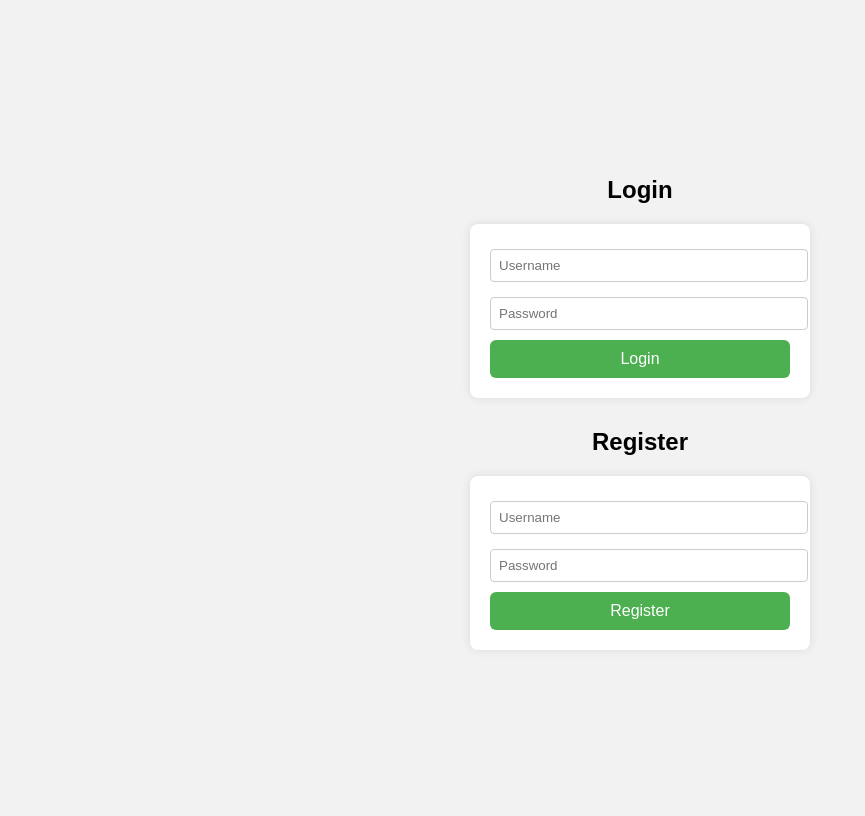
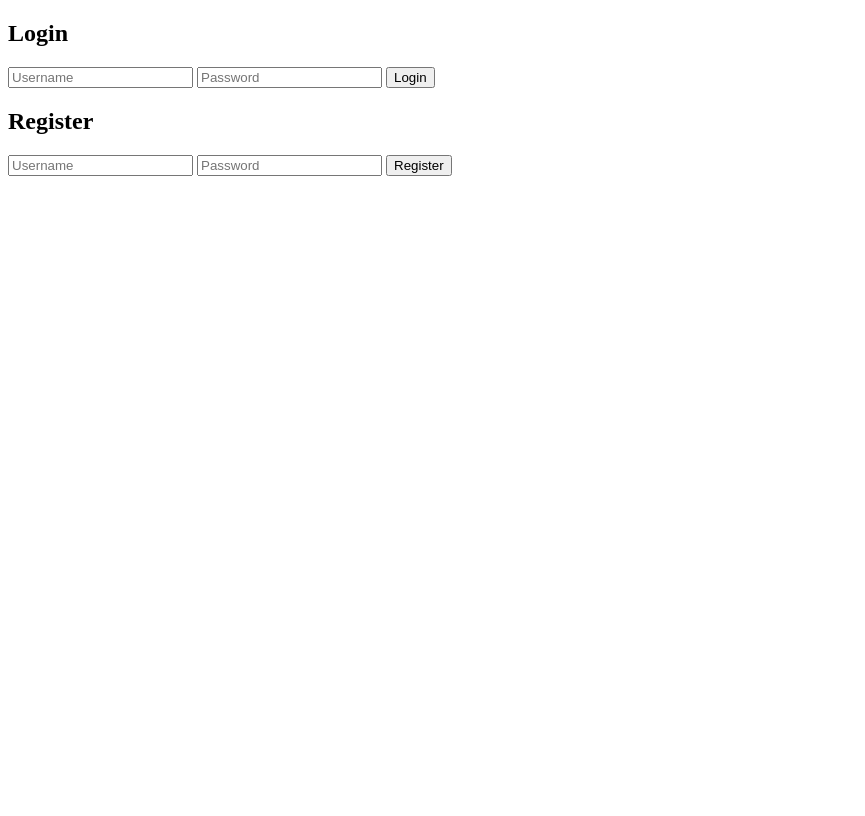
Before and after one commit to testing-website-5623/testing_website_render, a Flask app: page / in a window 1280 px wide. Shown: the whole page, without its empty margins (0-865 px from the left). After the commit the page ends 176 px from the top, so only its background shows below. Run offline with Flask 3, Linux system fonts and the light colour scheme; some libraries are stand-ins or nearby versions.

Commit message:
back to sqllite3

```diff
--- a/app.py
+++ b/app.py
@@ -1,18 +1,28 @@
 from flask import Flask, render_template, request, redirect, session
-import psycopg2
-from psycopg2.extras import RealDictCursor
+import sqlite3
 from werkzeug.security import generate_password_hash, check_password_hash
 import os
 
 app = Flask(__name__)
-app.secret_key = "secret123"  # for session management
+app.secret_key = "secret123"  # For session management
 
-# PostgreSQL connection from environment variable
-DATABASE_URL = os.environ.get("DATABASE_URL")
+DB_PATH = "users.db"
 
-def get_db():
-    conn = psycopg2.connect(DATABASE_URL, cursor_factory=RealDictCursor)
-    return conn
+# Initialize database if not exists
+def init_db():
+    conn = sqlite3.connect(DB_PATH)
+    cur = conn.cursor()
+    cur.execute("""
+        CREATE TABLE IF NOT EXISTS users (
+            id INTEGER PRIMARY KEY AUTOINCREMENT,
+            username TEXT UNIQUE NOT NULL,
+            password TEXT NOT NULL
+        )
+    """)
+    conn.commit()
+    conn.close()
+
+init_db()
 
 @app.route("/", methods=["GET", "POST"])
 def login():
@@ -20,13 +30,13 @@ def login():
         username = request.form["username"]
         password = request.form["password"]
 
-        conn = get_db()
+        conn = sqlite3.connect(DB_PATH)
         cur = conn.cursor()
-        cur.execute("SELECT * FROM users WHERE username=%s", (username,))
+        cur.execute("SELECT * FROM users WHERE username=?", (username,))
         user = cur.fetchone()
         conn.close()
 
-        if user and check_password_hash(user["password"], password):
+        if user and check_password_hash(user[2], password):
             session["user"] = username
             return redirect("/dashboard")
 
@@ -39,17 +49,16 @@ def register():
     hashed = generate_password_hash(password)
 
     try:
-        conn = get_db()
+        conn = sqlite3.connect(DB_PATH)
         cur = conn.cursor()
         cur.execute(
-            "INSERT INTO users (username, password) VALUES (%s, %s)",
+            "INSERT INTO users (username, password) VALUES (?, ?)",
             (username, hashed)
         )
         conn.commit()
         conn.close()
     except Exception as e:
         print("Error:", e)
-        # Could add flash message here
 
     return redirect("/")
 
@@ -60,4 +69,4 @@ def dashboard():
     return render_template("dashboard.html", username=session["user"])
 
 if __name__ == "__main__":
-    app.run()
+    app.run(host="0.0.0.0", port=5000)
--- a/requirements.txt
+++ b/requirements.txt
@@ -1,4 +1,2 @@
 Flask
-psycopg2-binary
-gunicorn
 Werkzeug
--- a/templates/dashboard.html
+++ b/templates/dashboard.html
@@ -4,6 +4,7 @@
     <title>Dashboard</title>
 </head>
 <body>
-    <h1>It’s working ✅ Welcome {{ username }}</h1>
+    <h1>Welcome {{ username }}!</h1>
+    <p>It’s working ✅</p>
 </body>
 </html>
--- a/templates/login.html
+++ b/templates/login.html
@@ -1,59 +1,9 @@
 <!DOCTYPE html>
-<html lang="en">
+<html>
 <head>
-    <meta charset="UTF-8">
-    <title>Flask Demo - Login & Register</title>
-    <style>
-        body {
-            font-family: Arial, sans-serif;
-            background-color: #f2f2f2;
-            display: flex;
-            flex-direction: column;
-            align-items: center;
-            justify-content: center;
-            height: 100vh;
-        }
-        h2 {
-            margin-bottom: 10px;
-        }
-        form {
-            background-color: #fff;
-            padding: 20px;
-            margin: 10px;
-            border-radius: 8px;
-            box-shadow: 0 0 10px rgba(0,0,0,0.1);
-            width: 300px;
-        }
-        input {
-            width: 100%;
-            padding: 8px;
-            margin: 5px 0 10px 0;
-            border-radius: 4px;
-            border: 1px solid #ccc;
-        }
-        button {
-            width: 100%;
-            padding: 10px;
-            background-color: #4CAF50;
-            color: white;
-            border: none;
-            border-radius: 6px;
-            cursor: pointer;
-            font-size: 16px;
-        }
-        button:hover {
-            background-color: #45a049;
-        }
-        .container {
-            display: flex;
-            flex-direction: column;
-            align-items: center;
-        }
-    </style>
+    <title>Login / Register</title>
 </head>
 <body>
-    <div class="container">
-        <!-- Login Form -->
     <h2>Login</h2>
     <form method="POST" action="/">
         <input type="text" name="username" placeholder="Username" required>
@@ -61,13 +11,11 @@
         <button type="submit">Login</button>
     </form>
 
-        <!-- Register Form -->
     <h2>Register</h2>
     <form method="POST" action="/register">
         <input type="text" name="username" placeholder="Username" required>
         <input type="password" name="password" placeholder="Password" required>
         <button type="submit">Register</button>
     </form>
-    </div>
 </body>
 </html>
```
Lines whose indentation alone changed are shown as unchanged.
